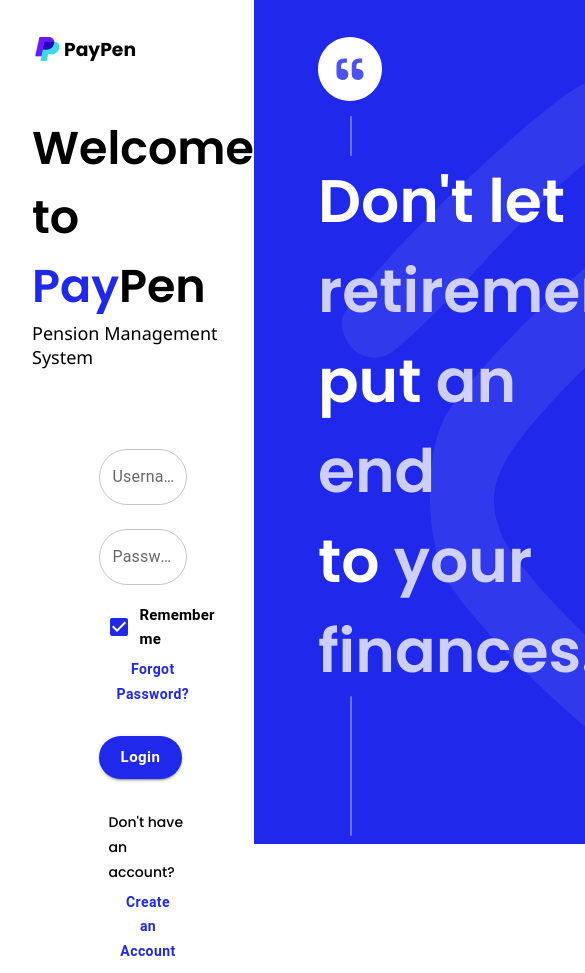
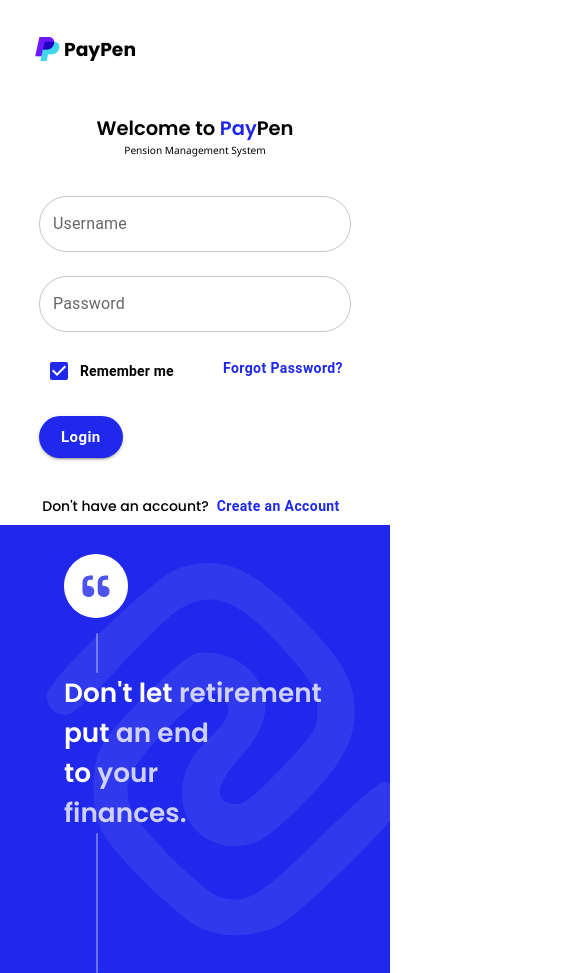
Before and after one commit to DrHowdyDoo/paypen, a React (Create React App) app: page / in a window 390 px wide. Shown: the top 973 px of the page, 585 px wide, since content can reach past the window. Built offline with nearby package versions, Linux system fonts and the light colour scheme; a web font is replaced by a local one.

Commit message:
made it responsive

```diff
--- a/src/Components/Home.css
+++ b/src/Components/Home.css
@@ -1,6 +1,6 @@
 .container {
     display: flex;
-    height: 100vh;
+    height: 100%;
 }
 
 .h-left {
@@ -12,7 +12,6 @@
     flex-direction: column;
     justify-content: center;
     align-items: center;
-    margin-left: 32px;
     margin-top: 32px;
 }
 
@@ -52,10 +51,11 @@
 .quote {
     font-weight: 600;
     font-size: 60px;
+    font-size: 3.125vmax;
     margin: 0px;
 }
 
-.title-wrapper {
+.q-wrapper {
     text-align: start;
     margin-left: 64px;
 }
@@ -78,14 +78,15 @@
 .welcome-msg {
     font-weight: 600;
     font-size: 46px;
+    font-size: 2.3vw;
     margin: 0px;
 }
 
-.p{
+.p {
     color: #1f28eb;
 }
 
-.sub-quote{
+.sub-quote {
     color: rgba(255, 255, 255, 0.774);
 }
 
@@ -93,33 +94,59 @@
     color: rgb(0, 0, 0);
     font-weight: 500;
     font-size: large;
+    font-size: 1.1vw;
     margin: 0px;
     font-family: 'Segoe UI', Tahoma, Geneva, Verdana, sans-serif;
 }
 
-.inputRounded .MuiOutlinedInput-root  {
+.inputRounded .MuiOutlinedInput-root {
     border-radius: 50px;
 }
 
-.inputRounded .MuiOutlinedInput-root.Mui-focused .MuiOutlinedInput-notchedOutline{
+.inputRounded .MuiOutlinedInput-root.Mui-focused .MuiOutlinedInput-notchedOutline {
     border-color: #1f28eb;
 }
 
-.form{
+.form {
     width: 40%;
     margin-top: 64px;
+    margin-top: 5.8vmin;
 }
 
-.btn-login .MuiButton-root{
+.btn-login .MuiButton-root {
     border-radius: 50%;
 }
 
-.form-control{
+.form-control {
+    display: flex;
+    flex-direction: row;
+    flex-wrap: wrap;
+    justify-content: space-between;
     margin-left: 10px;
     margin-top: 10px;
 }
 
-.form-footer{
+.form-footer {
     margin-top: 30px;
-    margin-left: 10px;
+    text-align: center;
 }
+
+@media (max-width: 1200px) {
+    .container {
+        flex-direction: column;
+    }
+}
+
+@media (max-width: 768px) {
+    .form {
+        width: 80%;
+    }
+
+    .welcome-msg {
+        font-size: 5vw;
+    }
+
+    .sub-msg {
+        font-size: 2.6vw;
+    }
+}
--- a/src/Components/Home.js
+++ b/src/Components/Home.js
@@ -30,7 +30,7 @@ const Home = () => {
                             type="password"
                         />
                         <div className="form-control">
-                            <FormControlLabel control={<Checkbox defaultChecked style={{ color: "#1f28eb" }} />} label={<span style={{ fontWeight: "600", fontSize: "15px" , marginRight: "62px"}}>Remember me</span>} />
+                            <FormControlLabel control={<Checkbox defaultChecked style={{ color: "#1f28eb" }} />} label={<span style={{ fontWeight: "600", fontSize: "14px" }}>Remember me</span>} />
                             <span>
                                 <Button variant="text" style={{ textTransform: 'none', fontWeight: "600", color: "#1f28eb", borderRadius: 50 }}>Forgot Password?</Button>
                             </span>
@@ -38,11 +38,12 @@ const Home = () => {
 
                         <Button className="btn-login" size="large" variant="contained" style={{ borderRadius: 50, marginTop: 24, backgroundColor: "#1f28eb", textTransform: 'none', fontWeight: "600" }}>Login</Button>
 
-                        <div className="form-footer">
-                            <span style={{fontWeight : "500", fontSize: "14px"}}>Don't have an account?</span>
-                            <Button variant="text" style={{textTransform : 'none', fontWeight : "600", color: "#1f28eb", borderRadius: 50}}>Create an Account</Button>
-                        </div>
                     </form>
+
+                    <div className="form-footer">
+                        <span style={{ fontWeight: "500", fontSize: "14px" }}>Don't have an account?</span>
+                        <Button variant="text" style={{ textTransform: 'none', fontWeight: "600", color: "#1f28eb", borderRadius: 50 }}>Create an Account</Button>
+                    </div>
 
                 </div>
 
@@ -50,7 +51,7 @@ const Home = () => {
 
             <div className="h-right">
                 <div className="bg-cover"></div>
-                <div className="title-wrapper">
+                <div className="q-wrapper">
                     <img src={quote} alt="quote_icon" />
                     <div className="l-top"></div>
                     <h1 className="quote">
--- a/src/index.css
+++ b/src/index.css
@@ -9,6 +9,15 @@ body {
 
   -webkit-font-smoothing: antialiased;
   -moz-osx-font-smoothing: grayscale;
+  height: 100%;
+}
+
+html{
+  height: 100%;
+}
+
+#root{
+  height: 100%;
 }
 
 code {
```
